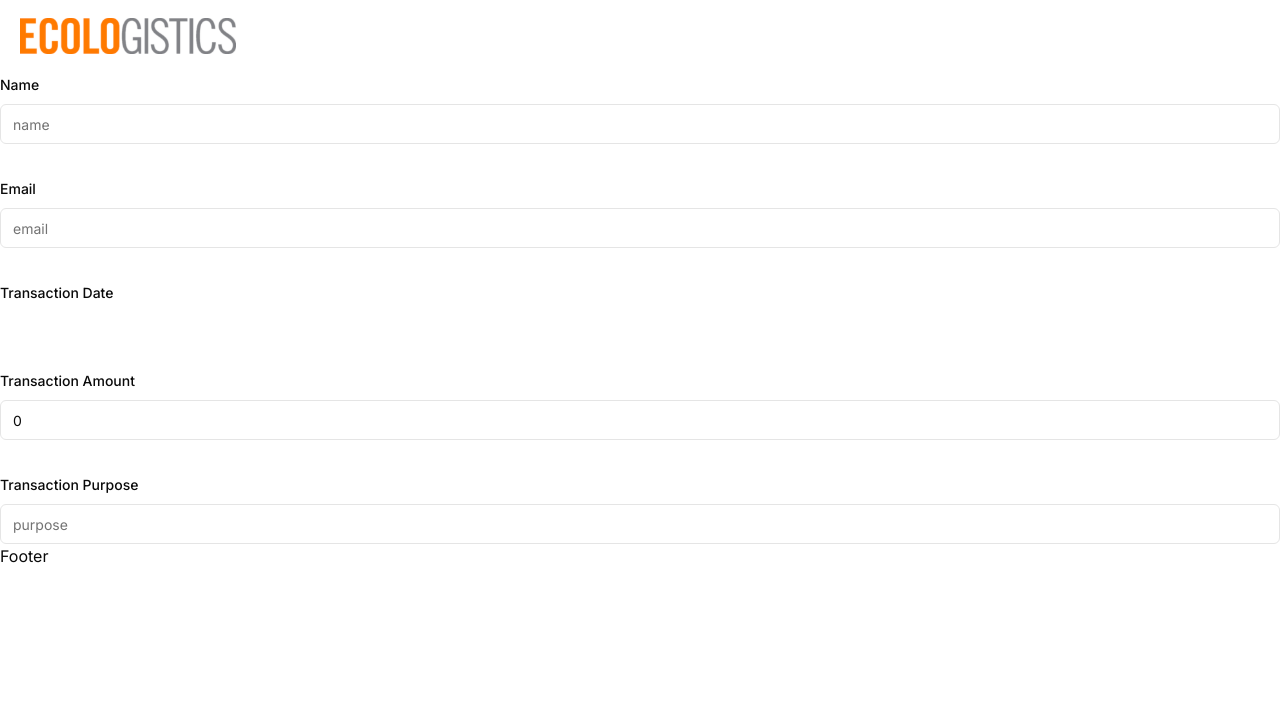
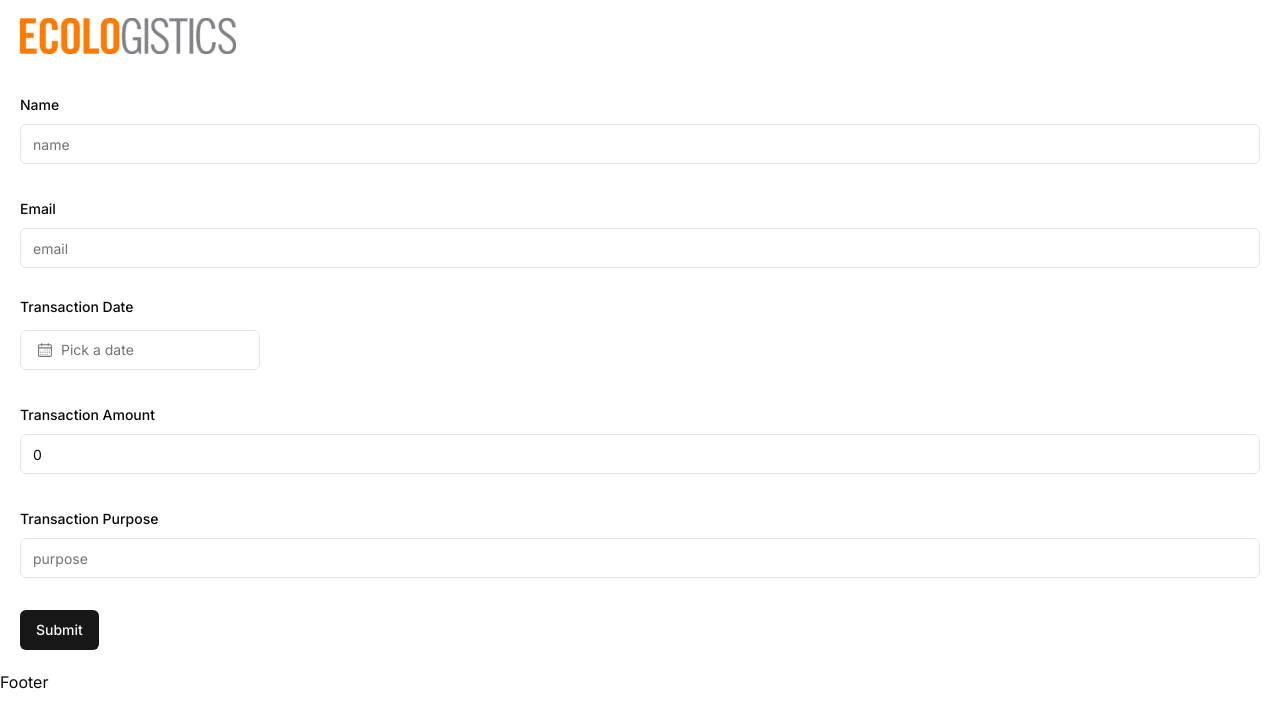
Before and after one commit to hack4impact-calpoly/ecologistics-portal, a Next.js app: page /reimbursements in a window 1280 px wide. Shown: the top 726 px of the page. Built offline with nearby package versions, Linux system fonts and the light colour scheme.

Commit message:
feat: complete transaction form -- ISSUE WITH DATEPICKER REFERENCE IN TRANSACTION FORM

```diff
--- a/package.json
+++ b/package.json
@@ -24,6 +24,7 @@
     "@radix-ui/react-dialog": "^1.0.5",
     "@radix-ui/react-dropdown-menu": "^2.0.6",
     "@radix-ui/react-hover-card": "^1.0.7",
+    "@radix-ui/react-icons": "^1.3.0",
     "@radix-ui/react-label": "^2.0.2",
     "@radix-ui/react-menubar": "^1.0.4",
     "@radix-ui/react-navigation-menu": "^1.1.4",
@@ -49,6 +50,7 @@
     "mongoose": "^7.6.3",
     "next": "14.0.0",
     "next-themes": "^0.2.1",
+    "radix-ui": "^1.0.1",
     "react": "^18",
     "react-datepicker": "^6.1.0",
     "react-day-picker": "^8.10.0",
--- a/src/app/reimbursements/page.tsx
+++ b/src/app/reimbursements/page.tsx
@@ -4,18 +4,16 @@ import Reimbursement from "@/database/reimbursementSchema";
 import { z } from "zod";
 import { zodResolver } from "@hookform/resolvers/zod";
 
-import { Button } from "@/components/ui/button";
 import {
   Form,
   FormControl,
-  FormDescription,
   FormField,
   FormItem,
   FormLabel,
-  FormMessage,
 } from "@/components/ui/form";
 import { Input } from "@/components/ui/input";
-import DatePicker from "react-datepicker";
+import { DatePicker } from "@/components/ui/date-picker";
+import { Button } from "@/components/ui/button";
 import { useForm } from "react-hook-form";
 
 const formSchema = z.object({
@@ -42,12 +40,21 @@ export default function Page() {
   // submisson handler
   function onSubmit(values: z.infer<typeof formSchema>) {
     console.log(values);
+
+    // Reset the form fields
+    form.reset({
+      name: "",
+      email: "",
+      transactionDate: new Date(), // Reset to current date or you can set a default date
+      amount: 0,
+      purpose: "",
+    });
   }
 
   // implementation
   return (
     <Form {...form}>
-      <form onSubmit={form.handleSubmit(onSubmit)} className="space-y-8">
+      <form onSubmit={form.handleSubmit(onSubmit)} className="space-y-8 m-5">
         <FormField
           control={form.control}
           name="name"
@@ -77,7 +84,7 @@ export default function Page() {
           name="transactionDate"
           render={({ field }) => (
             <FormItem>
-              <FormLabel> Transaction Date </FormLabel>
+              <FormLabel className="block mb-2"> Transaction Date </FormLabel>
               <FormControl>
                 <DatePicker {...field} />
               </FormControl>
@@ -108,6 +115,7 @@ export default function Page() {
             </FormItem>
           )}
         />
+        <Button type="submit">Submit</Button>
       </form>
     </Form>
   );
--- /dev/null
+++ b/src/components/ui/date-picker.tsx
@@ -0,0 +1,43 @@
+"use client";
+
+import * as React from "react";
+import { CalendarIcon } from "@radix-ui/react-icons";
+import { format } from "date-fns";
+
+import { cn } from "@/lib/utils";
+import { Button } from "@/components/ui/button";
+import { Calendar } from "@/components/ui/calendar";
+import {
+  Popover,
+  PopoverContent,
+  PopoverTrigger,
+} from "@/components/ui/popover";
+
+export function DatePicker() {
+  const [date, setDate] = React.useState<Date>();
+
+  return (
+    <Popover>
+      <PopoverTrigger asChild>
+        <Button
+          variant={"outline"}
+          className={cn(
+            "w-[240px] justify-start text-left font-normal",
+            !date && "text-muted-foreground",
+          )}
+        >
+          <CalendarIcon className="mr-2 h-4 w-4" />
+          {date ? format(date, "PPP") : <span>Pick a date</span>}
+        </Button>
+      </PopoverTrigger>
+      <PopoverContent className="w-auto p-0" align="start">
+        <Calendar
+          mode="single"
+          selected={date}
+          onSelect={setDate}
+          initialFocus
+        />
+      </PopoverContent>
+    </Popover>
+  );
+}
```
Also changed, not shown: 1 other file (tests, documents, lock files or other folders).
